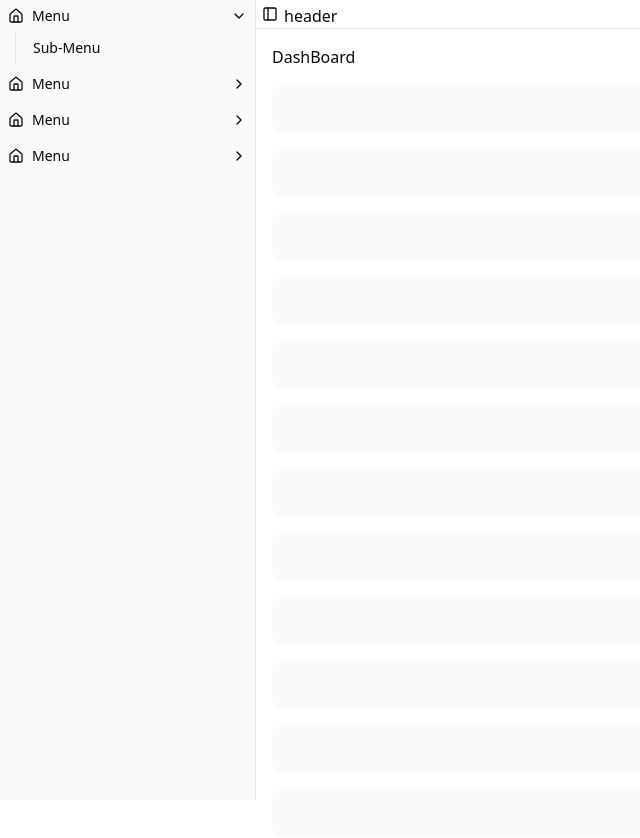
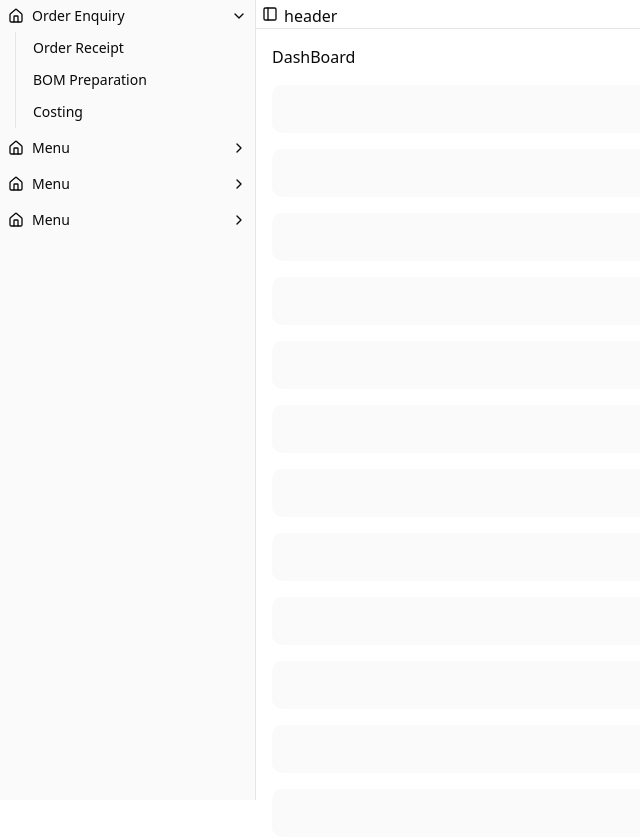
Before and after one commit to BurhaneeDevelopers/inventory-template-new-ui, a React (Vite) app: page / in a window 1280 px wide. Shown: the top 838 px of the page, without its empty margins (0-640 px from the left). Built offline with nearby package versions, Linux system fonts and the light colour scheme.

Commit message:
navigation and links added for order enquiry

```diff
--- a/src/components/section/AppSidebar.tsx
+++ b/src/components/section/AppSidebar.tsx
@@ -11,18 +11,27 @@ import {
   SidebarMenuSubItem,
 } from '@/components/ui/sidebar'
 import { Collapsible, CollapsibleContent, CollapsibleTrigger } from '../ui/collapsible'
+import { Link } from 'react-router'
 
 // Menu items.
 const items = [
   {
-    menu: 'Menu',
-    url: '#',
+    menu: 'Order Enquiry',
+    url: '/order-enquiry',
     icon: Home,
     isActive: true,
     items: [
       {
-        title: 'Sub-Menu',
-        url: '#',
+        title: 'Order Receipt',
+        url: '/order-enquiry/order-receipt',
+      },
+      {
+        title: 'BOM Preparation',
+        url: '/order-enquiry/bom-preparation',
+      },
+      {
+        title: 'Costing',
+        url: '/order-enquiry/costing',
       },
     ],
   },
@@ -86,9 +95,9 @@ function AppSidebar() {
                     {item.items?.map(subItem => (
                       <SidebarMenuSubItem key={subItem.title}>
                         <SidebarMenuSubButton asChild>
-                          <a href={subItem.url}>
+                          <Link to={subItem.url}>
                             <span>{subItem.title}</span>
-                          </a>
+                          </Link>
                         </SidebarMenuSubButton>
                       </SidebarMenuSubItem>
                     ))}
```
